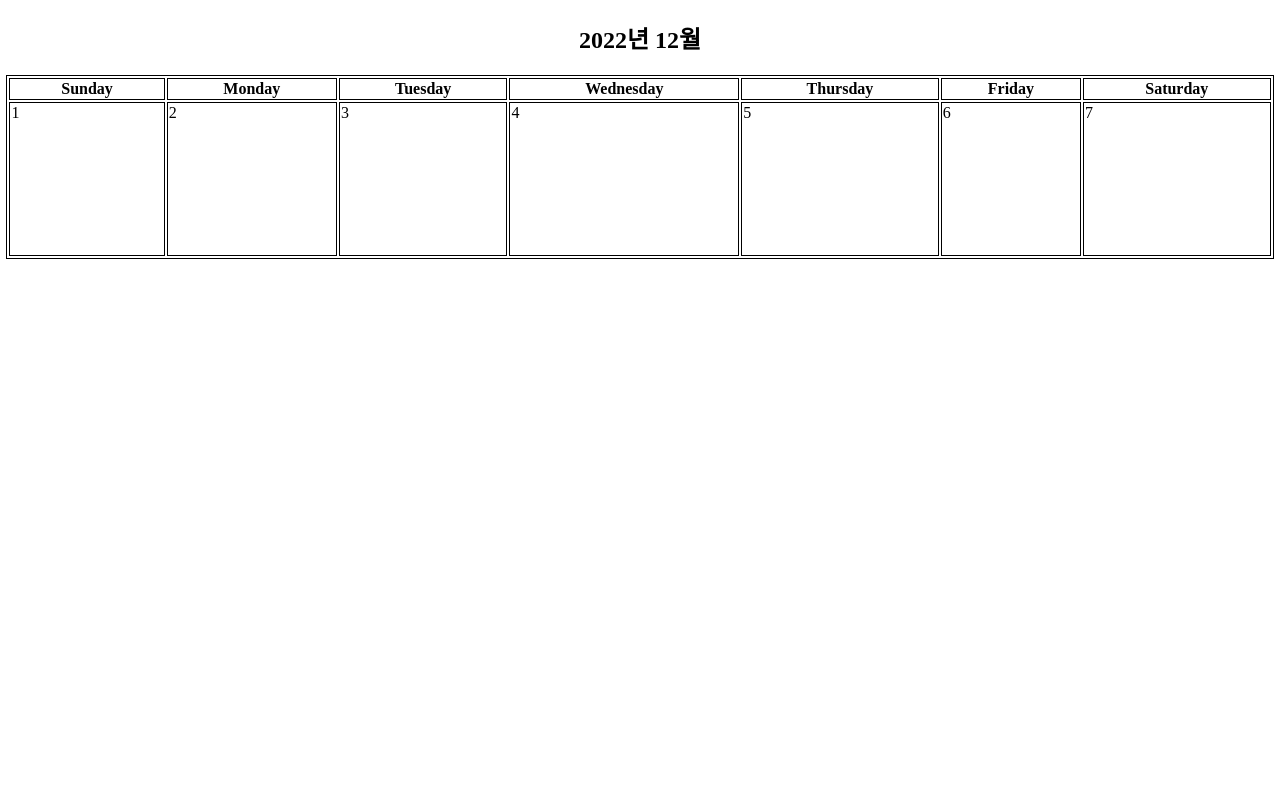
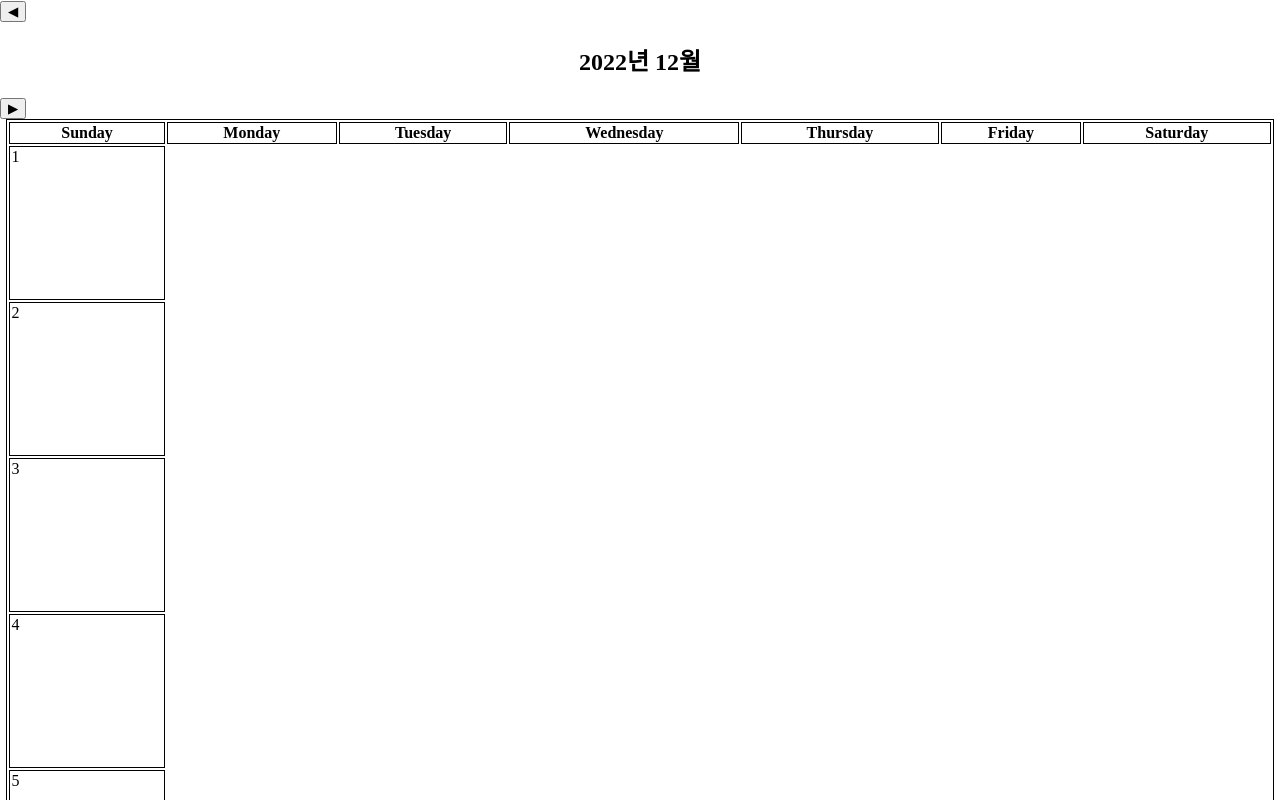
Before and after one commit to YoungcheolLee/calendar, a React (Create React App) app: page / in a window 1280 px wide. Shown: the top 800 px of the page. Built offline with nearby package versions, Linux system fonts and the light colour scheme; a web font is replaced by a local one.

Commit message:
Update Calendar

```diff
--- a/public/index.html
+++ b/public/index.html
@@ -24,7 +24,7 @@
       work correctly both with client-side routing and a non-root public URL.
       Learn how to configure a non-root public URL by running `npm run build`.
     -->
-    <title>React App</title>
+    <title>React Calendar</title>
   </head>
   <body>
     <noscript>You need to enable JavaScript to run this app.</noscript>
--- a/src/App.css
+++ b/src/App.css
@@ -16,7 +16,6 @@ table {
   border: 1px solid black;
   margin-left: auto;
   margin-right: auto;
-
   width: 99%;
   height: 100%;
 }
@@ -30,3 +29,11 @@ td {
   height: 150px;
   vertical-align: top;
 }
+
+.beforeBtn {
+  position: left;
+}
+
+.afterBtn {
+  position: right;
+}
--- a/src/Calendar.js
+++ b/src/Calendar.js
@@ -1,3 +1,5 @@
+import { useState } from "react";
+
 /**
  * Calendar.js 설명
  *  - 달력 폼 생성
@@ -7,17 +9,44 @@
 const date = new Date();
 const year = date.getFullYear();
 const month = date.getMonth() + 1;
-const day = date.getDay();
-console.log(day);
+const day = date.getDate();
+console.log(`today=${day}일`);
 
 const Calendar = () => {
+  // 날짜 데이터 관리용 state
+  const [calDate, setCalDate] = useState("");
+
+  // 이전 버튼 기능
+  const handleBoforeBtn = () => {};
+
+  // 이후 버튼 기능
+  const handleAfterBtn = () => {};
+
+  // 날짜 더미 데이터
+  const dummyDay = () => {
+    const myArray = [];
+    for (let i = 1; i < 32; i++) {
+      myArray.push(i);
+    }
+    return myArray;
+  };
+
   return (
     <div>
+      <div>
+        <button className="beforeBtn" onClick={handleBoforeBtn}>
+          ◀
+        </button>
         <h2>
           {year}년 {month}월
         </h2>
+        <button className="afterBtn" onClick={handleAfterBtn}>
+          ▶
+        </button>
+      </div>
       <div>
         <table className="calTable">
+          <thead>
             <tr>
               <th>Sunday</th>
               <th>Monday</th>
@@ -27,15 +56,14 @@ const Calendar = () => {
               <th>Friday</th>
               <th>Saturday</th>
             </tr>
-          <tr>
-            <td>1</td>
-            <td>2</td>
-            <td>3</td>
-            <td>4</td>
-            <td>5</td>
-            <td>6</td>
-            <td>7</td>
+          </thead>
+          <tbody>
+            {dummyDay().map((element, idx) => (
+              <tr key={idx}>
+                <td>{element}</td>
               </tr>
+            ))}
+          </tbody>
         </table>
       </div>
     </div>
```
Lines whose indentation alone changed are shown as unchanged.
